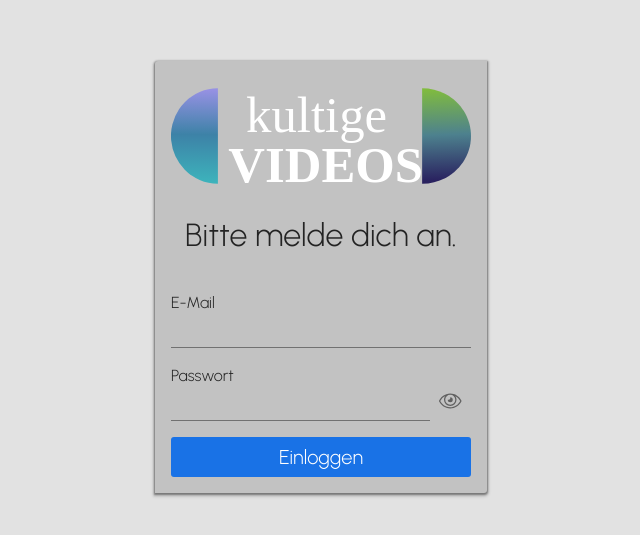
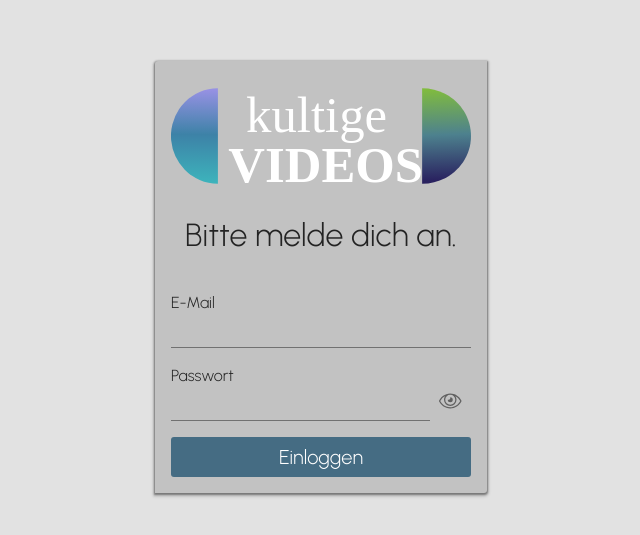
Before and after one commit to Schoude/kultigevideos.tk, a Vue app: page /login in a window 1280 px wide. Shown: the part 123-658 px from the top of the page, without its empty margins (319-959 px from the left). Built offline with nearby package versions, Linux system fonts and the light colour scheme; no server answers.

Commit message:
[ UPDATE ] take some colors from logo gradient

```diff
--- a/src/styles/_buttons.scss
+++ b/src/styles/_buttons.scss
@@ -10,7 +10,7 @@
 }
 
 .btn_primary {
-  background-color: rgb(25, 114, 230);
+  background-color: #456c83;
 
   @media (prefers-color-scheme: light) {
     color: white;
@@ -18,7 +18,7 @@
 
   &:hover,
   &:focus {
-    background-color: lighten(rgb(25, 114, 230), 5);
+    background-color: lighten(#456c83, 5);
   }
 }
 
```
